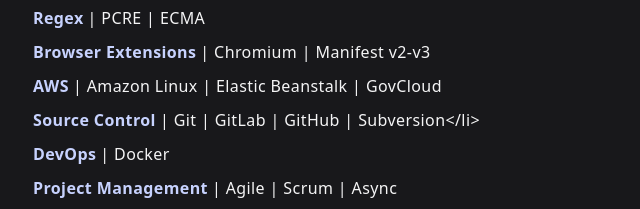
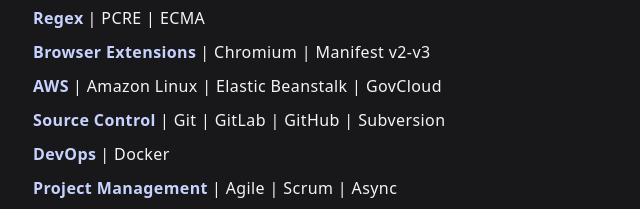
Before and after one commit to tracychiappari/resume, a plain HTML site: page index.html in a window 1280 px wide. Shown: the part 951-1160 px from the top of the page, 95-735 px from the left. Drawn offline with nearby package versions, Linux system fonts and the light colour scheme.

Commit message:
TC: Fixed incorrect li tag ending

```diff
--- a/index.html
+++ b/index.html
@@ -43,7 +43,7 @@
           <li class="flex"><h3 class="font-semibold text-indigo-200">Regex</h3><p class="pl-1">| PCRE | ECMA</p></li>
           <li class="flex"><h3 class="font-semibold text-indigo-200">Browser Extensions</h3><p class="pl-1">| Chromium | Manifest v2-v3</p></li>
           <li class="flex"><h3 class="font-semibold text-indigo-200">AWS</h3><p class="pl-1">| Amazon Linux | Elastic Beanstalk | GovCloud</p></li>
-          <li class="flex"><h3 class="font-semibold text-indigo-200">Source Control</h3><p class="pl-1">| Git | GitLab | GitHub | Subversion<</p>/li>
+          <li class="flex"><h3 class="font-semibold text-indigo-200">Source Control</h3><p class="pl-1">| Git | GitLab | GitHub | Subversion</p></li>
           <li class="flex"><h3 class="font-semibold text-indigo-200">DevOps</h3><p class="pl-1">| Docker</p></li>
           <li class="flex"><h3 class="font-semibold text-indigo-200">Project Management</h3><p class="pl-1">| Agile | Scrum | Async</p></li>
         </ul>
```
